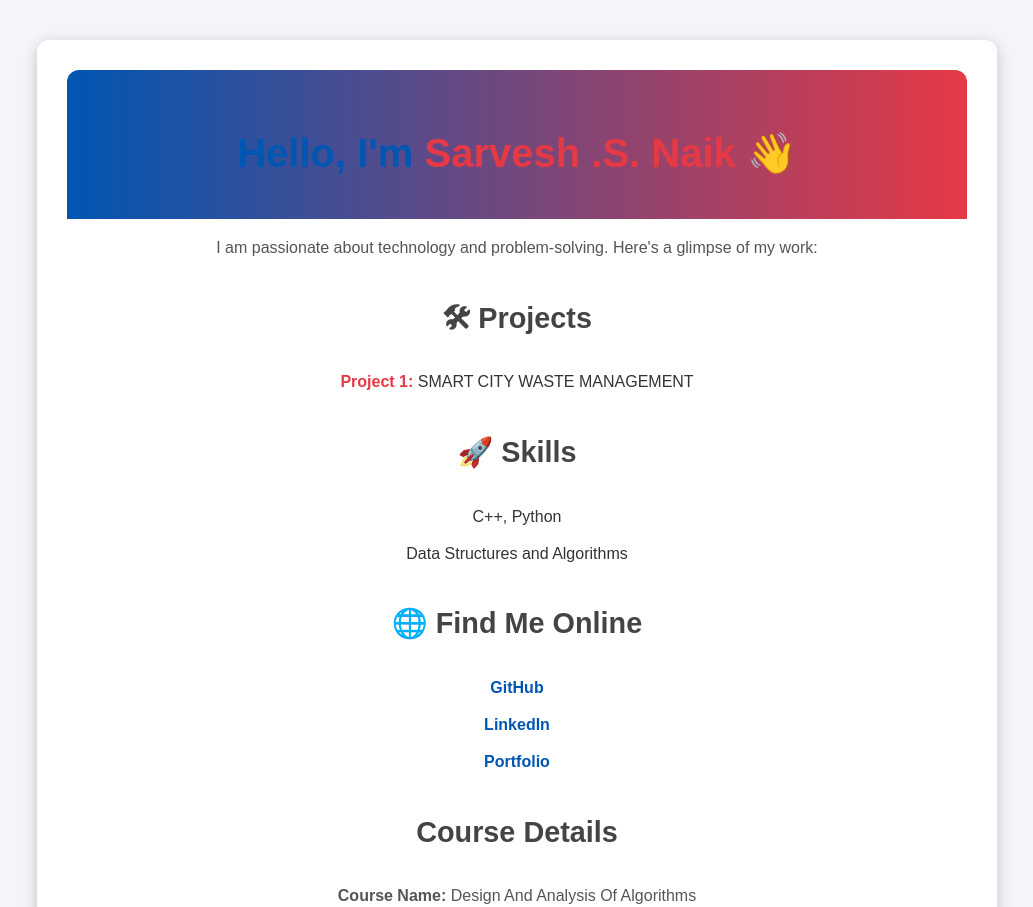
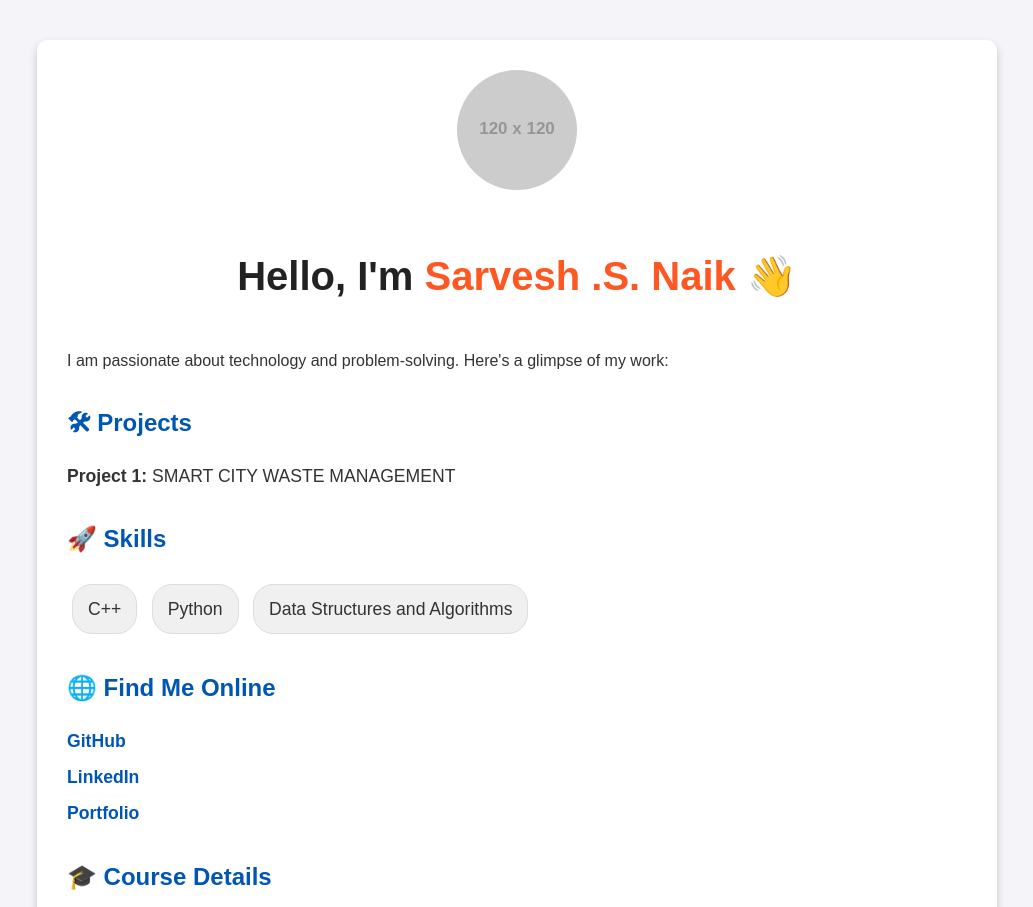
Before and after one commit to Sarvesh1027/SMART-CITY-WASTE-MANAGEMENT.github.io, a plain HTML site: page index.html in a window 1280 px wide. Shown: the top 907 px of the page, without its empty margins (123-1156 px from the left). Drawn offline with Linux system fonts and the light colour scheme; placeholder pictures from the web are drawn by us.

Commit message:
Update index.html

```diff
--- a/index.html
+++ b/index.html
@@ -3,11 +3,11 @@
 <head>
     <meta charset="UTF-8">
     <meta name="viewport" content="width=device-width, initial-scale=1.0">
-    <title>Portfolio - Sarvesh .S. Naik</title>
+    <title>Portfolio</title>
     <style>
         body {
-            font-family: 'Poppins', Arial, sans-serif;
-            line-height: 1.8;
+            font-family: 'Arial', sans-serif;
+            line-height: 1.6;
             margin: 0;
             padding: 0;
             background-color: #f4f4f9;
@@ -18,39 +18,29 @@
             margin: 40px auto;
             padding: 30px;
             background: #ffffff;
-            border-radius: 12px;
-            box-shadow: 0 4px 15px rgba(0, 0, 0, 0.2);
-            text-align: center;
+            border-radius: 10px;
+            box-shadow: 0 4px 8px rgba(0, 0, 0, 0.2);
         }
         h1 {
+            color: #222;
             font-size: 2.5rem;
-            color: #0056b3;
-            margin-bottom: 10px;
+            text-align: center;
+            margin-bottom: 20px;
         }
         h1 span {
-            color: #e63946;
+            color: #ff5722; /* Highlight color for your name */
         }
         h2 {
-            font-size: 1.8rem;
-            color: #444;
+            color: #0056b3;
             margin-top: 30px;
         }
-        p {
-            font-size: 1rem;
-            margin: 15px 0;
-            color: #555;
-        }
         ul {
-            list-style-type: none;
+            list-style: none;
             padding: 0;
         }
         ul li {
             margin: 8px 0;
-            font-size: 1rem;
-            color: #333;
-        }
-        ul li strong {
-            color: #e63946;
+            font-size: 1.1rem;
         }
         a {
             color: #0056b3;
@@ -58,51 +48,43 @@
             font-weight: bold;
         }
         a:hover {
-            color: #e63946;
             text-decoration: underline;
+            color: #ff5722;
         }
         .quote {
             font-style: italic;
+            margin-top: 30px;
+            text-align: center;
             color: #555;
-            margin-top: 30px;
-            font-size: 1.2rem;
         }
-        .button {
+        .skills ul li {
             display: inline-block;
-            margin: 20px 10px;
-            padding: 10px 20px;
-            font-size: 1rem;
-            color: #ffffff;
-            background-color: #0056b3;
-            border: none;
-            border-radius: 6px;
-            cursor: pointer;
-            text-decoration: none;
-            transition: background-color 0.3s;
+            background: #f0f0f0;
+            padding: 10px 15px;
+            margin: 5px;
+            border-radius: 20px;
+            border: 1px solid #ddd;
         }
-        .button:hover {
-            background-color: #e63946;
+        .skills ul li:hover {
+            background: #ff5722;
+            color: white;
+            transition: 0.3s;
         }
         .header {
-            padding: 20px;
-            background: linear-gradient(90deg, #0056b3, #e63946);
-            color: #fff;
-            border-radius: 12px 12px 0 0;
+            text-align: center;
+            margin-bottom: 40px;
         }
-        footer {
-            margin-top: 30px;
-            padding: 20px;
-            background: #0056b3;
-            color: #fff;
-            border-radius: 0 0 12px 12px;
-            text-align: center;
-            font-size: 0.9rem;
+        .header img {
+            width: 120px;
+            border-radius: 50%;
+            margin-bottom: 20px;
         }
     </style>
 </head>
 <body>
     <div class="container">
         <div class="header">
+            <img src="https://via.placeholder.com/120" alt="Profile Picture">
             <h1>Hello, I'm <span>Sarvesh .S. Naik</span> 👋</h1>
         </div>
         <p>I am passionate about technology and problem-solving. Here's a glimpse of my work:</p>
@@ -113,33 +95,31 @@
         </ul>
 
         <h2>🚀 Skills</h2>
-        <ul>
-            <li>C++, Python</li>
-            <li>Data Structures and Algorithms</li>
-        </ul>
+        <div class="skills">
+            <ul>
+                <li>C++</li>
+                <li>Python</li>
+                <li>Data Structures and Algorithms</li>
+            </ul>
+        </div>
 
         <h2>🌐 Find Me Online</h2>
         <ul>
-            <li><a href="https://github.com/Sarvesh1027/SMART-CITY-WASTE-MANAGEMENT.github.io/blob/main/main.cpp">GitHub</a></li>
-            <li><a href="https://www.linkedin.com/in/sarvesh-naik-ba6bb6308/">LinkedIn</a></li>
-            <li><a href="https://sarvesh1027.github.io/SMART-CITY-WASTE-MANAGEMENT.github.io/">Portfolio</a></li>
+            <li><a href="https://github.com/Sarvesh1027/SMART-CITY-WASTE-MANAGEMENT.github.io/blob/main/main.cpp" target="_blank">GitHub</a></li>
+            <li><a href="https://www.linkedin.com/in/sarvesh-naik-ba6bb6308/" target="_blank">LinkedIn</a></li>
+            <li><a href="https://sarvesh1027.github.io/SMART-CITY-WASTE-MANAGEMENT.github.io/" target="_blank">Portfolio</a></li>
         </ul>
 
-        <h2>Course Details</h2>
+        <h2>🎓 Course Details</h2>
         <p><strong>Course Name:</strong> Design And Analysis Of Algorithms</p>
         <p><strong>Course Code:</strong> 24ECAC204</p>
         <p><strong>Name:</strong> Sarvesh .S. Naik</p>
         <p><strong>SRN:</strong> 02FE23BCI048</p>
-        <p><strong>Course Instructor:</strong> Dr. Priyanka Gavade</p>
+        <p><strong>Course Instructor:</strong> Dr.Priyanka Gavade</p>
         <p><strong>University:</strong> KLE Technological University's, Dr. M. S. Sheshgiri Campus</p>
         <p><strong>Portfolio Topic/Domain:</strong> SMART CITY WASTE MANAGEMENT</p>
 
-
         <p class="quote">“The only way to do great work is to love what you do.” – Steve Jobs</p>
     </div>
-
-    <footer>
-        &copy; 2025 Sarvesh .S. Naik | Designed with ❤️
-    </footer>
 </body>
 </html>
```
